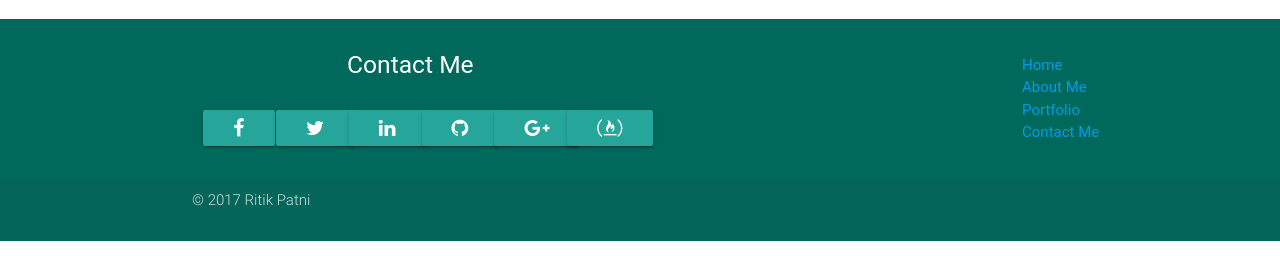
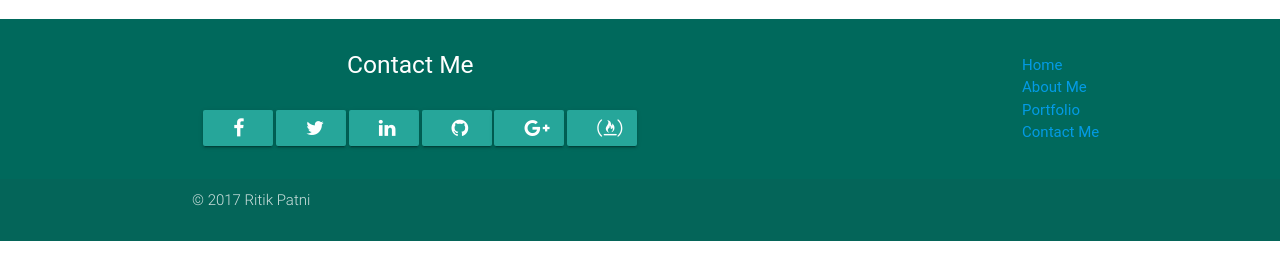
Before and after one commit to RitikPatni/Portfolio-v2, a PHP site: page / in a window 1280 px wide. Shown: the part 2521-2777 px from the top of the page. Run offline with PHP 8.4, Linux system fonts and the light colour scheme; grey boxes labelled with a size stand in for pictures from a placeholder-image service; some libraries are stand-ins or nearby versions; some web fonts are replaced.

Commit message:
Social Buttons Fixed

```diff
--- a/css/style.css
+++ b/css/style.css
@@ -75,3 +75,7 @@ main {
 .parallax-container {
     height: 500px;
 }
+
+.btnWidth {
+    width: 70px
+}
--- a/index.html
+++ b/index.html
@@ -187,22 +187,22 @@
                         <h5 class="white-text center">Contact Me</h5>
                         <br>
                         <div class="col s2">
-                            <a class="waves-effect waves-light btn" href="https://www.facebook.com/0003AKA" target="_blank"><i class="fa fa-facebook " aria-hidden="true"></i></a>
+                            <a class="waves-effect waves-light btn btnWidth" href="https://www.facebook.com/0003AKA" target="_blank"><i class="fa fa-facebook" aria-hidden="true"></i></a>
                         </div>
                         <div class="col s2">
-                            <a class="waves-effect waves-light btn" href="https://twitter.com/0003_AKA" target="_blank"><i class="fa fa-twitter " aria-hidden="true"></i></a>
+                            <a class="waves-effect waves-light btn btnWidth" href="https://twitter.com/0003_AKA" target="_blank"><i class="fa fa-twitter " aria-hidden="true"></i></a>
                         </div>
                         <div class="col s2">
-                            <a class="waves-effect waves-light btn" href="https://www.linkedin.com/in/rpatni0003/" target="_blank"><i class="fa fa-linkedin " aria-hidden="true"></i></a>
+                            <a class="waves-effect waves-light btn btnWidth" href="https://www.linkedin.com/in/rpatni0003/" target="_blank"><i class="fa fa-linkedin " aria-hidden="true"></i></a>
                         </div>
                         <div class="col s2">
-                            <a class="waves-effect waves-light btn" href="https://github.com/RitikPatni" target="_blank"><i class="fa fa-github " aria-hidden="true"></i></a>
+                            <a class="waves-effect waves-light btn btnWidth" href="https://github.com/RitikPatni" target="_blank"><i class="fa fa-github " aria-hidden="true"></i></a>
                         </div>
                         <div class="col s2">
-                            <a class="waves-effect waves-light btn" href="https://plus.google.com/107288985945558009952" target="_blank"><i class="fa fa-google-plus" aria-hidden="true"></i></a>
+                            <a class="waves-effect waves-light btn btnWidth" href="https://plus.google.com/107288985945558009952" target="_blank"><i class="fa fa-google-plus" aria-hidden="true"></i></a>
                         </div>
                         <div class="col s2">
-                            <a class="waves-effect waves-light btn" href="https://www.freecodecamp.org/ritikpatni" target="_blank"><i class="fa fa-free-code-camp" aria-hidden="true"></i></a>
+                            <a class="waves-effect waves-light btn btnWidth" href="https://www.freecodecamp.org/ritikpatni" target="_blank"><i class="fa fa-free-code-camp" aria-hidden="true"></i></a>
                         </div>
                     </div>
                     <div class="right">
```
